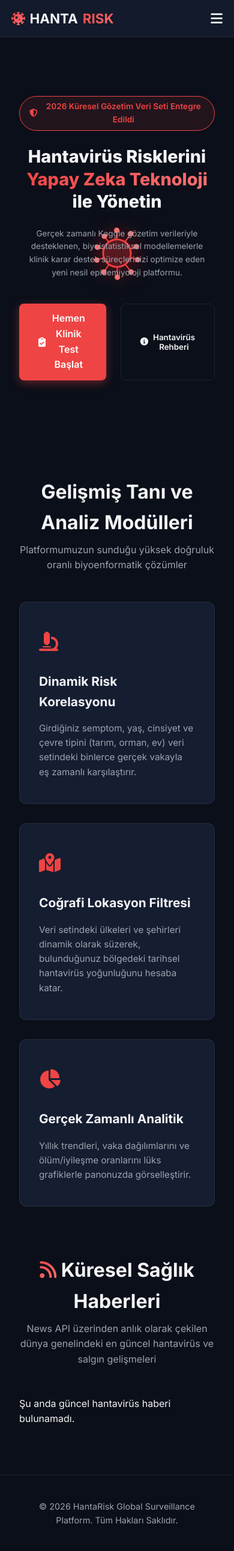
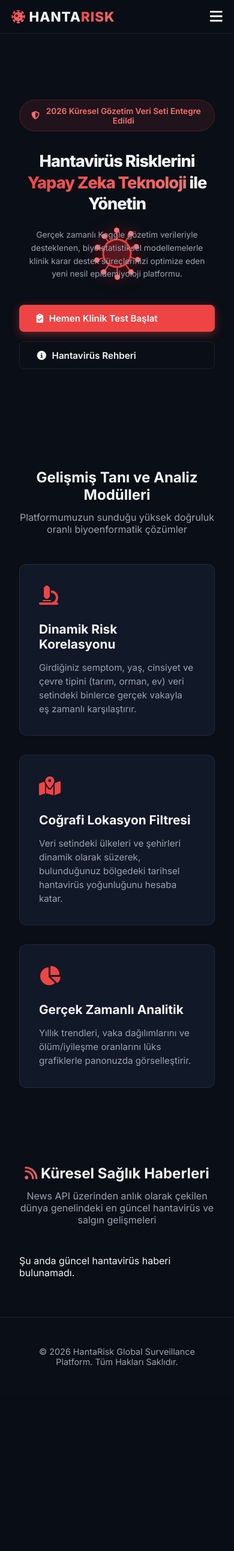
Before and after one commit to kayisdagasli-cmd/hantarisk, a Flask app: page / in a window 390 px wide. Shown: the whole page at 60% size. After the commit the page ends 2276 px from the top, so only its background shows below. Run offline with Flask 3, Linux system fonts and the light colour scheme; data that the repository does not hold is empty.

Commit message:
Update style.css

```diff
--- a/static/css/style.css
+++ b/static/css/style.css
@@ -1,7 +1,7 @@
-/* --- PREMIUM GLOBAL MODEREN STİLLER --- */
+/* --- TEMEL ÖZELLEŞTİRMELER VE LÜKS KARANLIK MOD --- */
 :root {
-    --bg-main: #0b0f19;
-    --bg-card: #151d30;
+    --bg-main: #0a0e17;
+    --bg-card: #111827;
     --primary: #ef4444;
     --primary-glow: rgba(239, 68, 68, 0.4);
     --text-main: #f3f4f6;
@@ -20,48 +20,49 @@ body {
     background-color: var(--bg-main);
     color: var(--text-main);
     overflow-x: hidden;
-    line-height: 1.6;
 }
 
-/* Arka Plandaki Animasyon Canvas'ı */
+/* Animasyon Arka Planı */
 #animation-canvas {
     position: fixed;
     top: 0;
     left: 0;
-    width: 100%;
-    height: 100%;
+    width: 100vw;
+    height: 100vh;
     z-index: -1;
     pointer-events: none;
 }
 
-/* --- %100 MOBİL UYUMLU NAVBAR --- */
+/* --- ÜST MENÜ (NAVBAR) TASARIMI --- */
 .navbar {
-    background: rgba(21, 29, 48, 0.85);
-    backdrop-filter: blur(12px);
-    border-bottom: 1px solid var(--border-color);
     position: fixed;
     top: 0;
+    left: 0;
     width: 100%;
-    z-index: 1000;
+    background: rgba(10, 14, 23, 0.75);
+    backdrop-filter: blur(15px);
+    -webkit-backdrop-filter: blur(15px);
+    border-bottom: 1px solid var(--border-color);
+    z-index: 9999;
+    transition: all 0.3s ease;
 }
 
 .nav-container {
-    max-width: 1200px;
+    max-width: 1400px;
     margin: 0 auto;
-    padding: 1rem 2rem;
     display: flex;
     justify-content: space-between;
     align-items: center;
+    padding: 1.2rem 2rem;
+    position: relative;
 }
 
 .nav-logo {
     font-size: 1.4rem;
-    font-weight: 700;
+    font-weight: 800;
+    color: var(--text-main);
     text-decoration: none;
-    color: var(--text-main);
-    display: flex;
-    align-items: center;
-    gap: 0.5rem;
+    letter-spacing: 1px;
 }
 
 .text-gradient {
@@ -72,7 +73,8 @@ body {
 
 .nav-menu {
     display: flex;
-    gap: 1.5rem;
+    gap: 1.8rem;
+    align-items: center;
 }
 
 .nav-link {
@@ -80,23 +82,24 @@ body {
     text-decoration: none;
     font-size: 0.95rem;
     font-weight: 500;
-    transition: all 0.3s ease;
+    transition: all 0.2s ease;
     display: flex;
     align-items: center;
-    gap: 0.4rem;
+    gap: 0.5rem;
 }
 
 .nav-link:hover, .nav-link.active {
-    color: var(--primary);
-    text-shadow: 0 0 10px var(--primary-glow);
+    color: var(--text-main);
+    text-shadow: 0 0 10px rgba(255,255,255,0.3);
 }
 
 .system-status {
     font-size: 0.85rem;
+    color: var(--text-muted);
     display: flex;
     align-items: center;
     gap: 0.5rem;
-    background: rgba(0, 0, 0, 0.3);
+    background: rgba(255,255,255,0.03);
     padding: 0.5rem 1rem;
     border-radius: 20px;
     border: 1px solid var(--border-color);
@@ -109,49 +112,49 @@ body {
     border-radius: 50%;
     display: inline-block;
     box-shadow: 0 0 8px #10b981;
-    animation: pulse 2s infinite;
 }
 
-@keyframes pulse {
-    0% { transform: scale(0.95); box-shadow: 0 0 0 0 rgba(16, 185, 129, 0.7); }
-    70% { transform: scale(1); box-shadow: 0 0 0 8px rgba(16, 185, 129, 0); }
-    100% { transform: scale(0.95); box-shadow: 0 0 0 0 rgba(16, 185, 129, 0); }
+/* --- KAHRAMAN (HERO) ALANI VE DİĞER KLASİK YAPILAR --- */
+.hero-section {
+    min-height: 85vh;
+    display: flex;
+    align-items: center;
+    justify-content: center;
+    text-align: center;
+    padding: 8rem 2rem 4rem 2rem;
 }
 
-/* --- HERO (KAHRAMAN) ALANI --- */
-.hero-section {
-    max-width: 1200px;
-    margin: 0 auto;
-    padding: 10rem 2rem 5rem 2rem;
-    text-align: center;
+.hero-content {
+    max-width: 800px;
 }
 
 .badge-premium {
     background: rgba(239, 68, 68, 0.1);
-    border: 1px solid var(--primary);
-    color: var(--primary);
-    padding: 0.4rem 1rem;
+    border: 1px solid rgba(239, 68, 68, 0.2);
+    color: #f87171;
+    padding: 0.6rem 1.2rem;
     border-radius: 30px;
-    font-size: 0.85rem;
-    font-weight: 600;
     display: inline-flex;
     align-items: center;
     gap: 0.5rem;
-    margin-bottom: 1.5rem;
+    font-size: 0.85rem;
+    margin-bottom: 2rem;
+    font-weight: 600;
 }
 
-.hero-content h1 {
-    font-size: 3.5rem;
+.hero-section h1 {
+    font-size: 3.2rem;
     font-weight: 800;
     line-height: 1.2;
     margin-bottom: 1.5rem;
+    letter-spacing: -1px;
 }
 
-.hero-content p {
+.hero-section p {
+    font-size: 1.1rem;
     color: var(--text-muted);
-    font-size: 1.2rem;
-    max-width: 800px;
-    margin: 0 auto 2.5rem auto;
+    line-height: 1.6;
+    margin-bottom: 2.5rem;
 }
 
 .hero-actions {
@@ -160,47 +163,47 @@ body {
     gap: 1.5rem;
 }
 
-/* Buton Tasarımları */
 .btn {
-    padding: 0.8rem 2rem;
+    padding: 0.8rem 1.8rem;
     border-radius: 8px;
+    font-size: 0.95rem;
     font-weight: 600;
     text-decoration: none;
+    cursor: pointer;
+    transition: all 0.2s ease;
     display: inline-flex;
     align-items: center;
-    gap: 0.5rem;
-    cursor: pointer;
-    transition: all 0.3s ease;
-    border: none;
+    gap: 0.6rem;
 }
 
 .btn-primary {
     background: var(--primary);
-    color: #fff;
+    color: white;
+    border: none;
     box-shadow: 0 4px 15px var(--primary-glow);
 }
 
 .btn-primary:hover {
     transform: translateY(-2px);
-    box-shadow: 0 6px 20px rgba(239, 68, 68, 0.6);
+    box-shadow: 0 6px 20px var(--primary-glow);
 }
 
 .btn-outline {
     background: transparent;
+    color: var(--text-main);
     border: 1px solid var(--border-color);
-    color: var(--text-main);
 }
 
 .btn-outline:hover {
-    background: rgba(255, 255, 255, 0.05);
+    background: rgba(255,255,255,0.05);
     border-color: var(--text-muted);
 }
 
-/* --- ÖZELLİKLER & HABERLER GRID YAPILARI --- */
+/* Modül Kartları */
 .features-section, .news-section {
-    max-width: 1200px;
-    margin: 5rem auto;
-    padding: 0 2rem;
+    max-width: 1400px;
+    margin: 0 auto;
+    padding: 4rem 2rem;
 }
 
 .section-title {
@@ -209,9 +212,9 @@ body {
 }
 
 .section-title h2 {
-    font-size: 2rem;
+    font-size: 2.2rem;
     font-weight: 700;
-    margin-bottom: 0.5rem;
+    margin-bottom: 0.8rem;
 }
 
 .section-title p {
@@ -220,22 +223,21 @@ body {
 
 .features-grid, .news-grid {
     display: grid;
-    grid-template-columns: repeat(auto-fit, minmax(300px, 1fr));
+    grid-template-columns: repeat(auto-fit, min-width(300px), 1fr);
     gap: 2rem;
 }
 
 .feature-card, .news-card {
     background: var(--bg-card);
     border: 1px solid var(--border-color);
-    padding: 2.5rem 2rem;
+    padding: 2rem;
     border-radius: 12px;
     transition: all 0.3s ease;
 }
 
 .feature-card:hover, .news-card:hover {
+    border-color: rgba(239, 68, 68, 0.3);
     transform: translateY(-5px);
-    border-color: rgba(239, 68, 68, 0.3);
-    box-shadow: 0 10px 30px rgba(0,0,0,0.5);
 }
 
 .feature-icon {
@@ -252,184 +254,128 @@ body {
 .feature-card p, .news-card p {
     color: var(--text-muted);
     font-size: 0.95rem;
+    line-height: 1.5;
 }
 
-/* Haber Kartları Özel */
-.news-source {
-    font-size: 0.75rem;
-    color: var(--primary);
-    text-transform: uppercase;
-    font-weight: 700;
-    margin-bottom: 0.5rem;
-    letter-spacing: 1px;
-}
-
-.news-link {
-    color: var(--primary);
-    text-decoration: none;
-    font-size: 0.9rem;
-    font-weight: 600;
-    margin-top: 1.5rem;
-    display: inline-flex;
-    align-items: center;
-    gap: 0.3rem;
-}
-
-.loading-spinner {
-    grid-column: 1 / -1;
-    text-align: center;
-    color: var(--text-muted);
-    padding: 3rem;
-    font-size: 1.2rem;
-}
-
-/* --- PREMIUM REHBER MODAL (POPUP) --- */
+/* Modal Popup Yapısı */
 .modal {
-    display: none;
     position: fixed;
     top: 0; left: 0; width: 100%; height: 100%;
-    background: rgba(5, 7, 12, 0.85);
-    backdrop-filter: blur(8px);
-    z-index: 2000;
+    background: rgba(0,0,0,0.6);
+    backdrop-filter: blur(10px);
+    display: none;
     justify-content: center;
     align-items: center;
-    padding: 2rem;
+    z-index: 10000;
 }
 
 .modal-content {
     background: var(--bg-card);
     border: 1px solid var(--border-color);
-    width: 100%;
-    max-width: 650px;
+    padding: 2.5rem;
     border-radius: 16px;
-    overflow: hidden;
-    animation: modalSlide 0.4s ease;
-}
-
-@keyframes modalSlide {
-    from { transform: translateY(30px); opacity: 0; }
-    to { transform: translateY(0); opacity: 1; }
+    max-width: 600px;
+    width: 90%;
 }
 
 .modal-header {
-    padding: 1.5rem 2rem;
-    border-bottom: 1px solid var(--border-color);
     display: flex;
     justify-content: space-between;
     align-items: center;
+    margin-bottom: 1.5rem;
 }
 
 .close-modal {
-    font-size: 1.8rem;
+    font-size: 2rem;
     cursor: pointer;
     color: var(--text-muted);
 }
 
-.close-modal:hover { color: var(--primary); }
-
-.modal-body {
-    padding: 2rem;
-    max-height: 60vh;
-    overflow-y: auto;
-}
-
-.modal-body h4 {
-    margin-top: 1.5rem;
-    margin-bottom: 0.5rem;
-    color: var(--primary);
-}
-
-.modal-body ul {
-    list-style: none;
-    margin-left: 0;
-}
-
-.modal-body li {
-    margin-bottom: 0.8rem;
-    font-size: 0.95rem;
-}
-
-.modal-footer {
-    padding: 1.5rem 2rem;
-    border-top: 1px solid var(--border-color);
-    text-align: right;
-}
+.modal-body h4 { margin: 1rem 0 0.5rem 0; color: var(--primary); }
+.modal-body ul { margin-left: 1.5rem; margin-top: 0.5rem; }
+.modal-body li { margin-bottom: 0.5rem; color: var(--text-muted); }
 
 .main-footer {
     text-align: center;
-    padding: 2.5rem;
+    padding: 3rem;
     border-top: 1px solid var(--border-color);
     color: var(--text-muted);
     font-size: 0.9rem;
 }
 
-/* --- MOBİL UYUMLULUK VE KATLANABİLİR MENÜ (MÜKEMMEL SÜRÜM) --- */
+/* --- TELEFONLAR İÇİN KATLANABİLİR HAMBURGER MENÜ (MÜKEMMEL AKILLI SÜRÜM) --- */
 @media (max-width: 768px) {
     .nav-container {
-        flex-direction: row; /* Logo ve buton yan yana */
-        justify-content: space-between;
-        padding: 0.8rem 1.2rem;
+        flex-direction: row !important;
+        justify-content: space-between !important;
+        align-items: center !important;
+        padding: 0.8rem 1.2rem !important;
     }
 
-    /* Telefonda menü linklerini gizle ve açılır kutu yap */
+    /* Telefonda menü listesini başlangıçta gizle ve lüks kutuya dönüştür */
     .nav-menu {
-        display: none; /* İlk başta gizli */
-        flex-direction: column;
-        width: 100%;
-        position: absolute;
-        top: 100%;
-        left: 0;
-        background: rgba(10, 14, 23, 0.95);
-        backdrop-filter: blur(20px);
-        -webkit-backdrop-filter: blur(20px);
-        padding: 1.5rem;
-        gap: 1.2rem;
-        border-bottom: 1px solid var(--border-color);
-        box-shadow: 0 10px 20px rgba(0,0,0,0.5);
+        display: none;
+        flex-direction: column !important;
+        width: 100% !important;
+        position: absolute !important;
+        top: 100% !important;
+        left: 0 !important;
+        background: rgba(10, 14, 23, 0.98) !important;
+        backdrop-filter: blur(25px) !important;
+        -webkit-backdrop-filter: blur(25px) !important;
+        padding: 1.5rem !important;
+        gap: 1.2rem !important;
+        border-bottom: 1px solid rgba(255, 255, 255, 0.1) !important;
+        box-shadow: 0 15px 30px rgba(0, 0, 0, 0.7) !important;
+        z-index: 9999 !important;
     }
 
-    /* Menüye 'active' sınıfı gelince aşağı doğru açılacak */
+    /* JavaScript butona basınca bu sınıfı ekleyecek ve menü aşağı açılacak */
     .nav-menu.active {
-        display: flex;
+        display: flex !important;
     }
 
     .system-status {
-        display: none; /* Telefonda çok yer kaplamasın diye gizledik */
+        display: none !important; /* Telefonda kalabalık etmesin diye gizlendi */
     }
 
-    /* Mobil Menü Açma Butonu (Hamburger İkonu) */
+    /* Üç Çizgi Hamburger Butonunu Aktif Et */
     .menu-toggle {
         display: block !important;
-        font-size: 1.4rem;
-        color: var(--text-main);
-        cursor: pointer;
-        transition: color 0.2s;
-    }
-    .menu-toggle:hover {
-        color: var(--primary);
+        font-size: 1.5rem !important;
+        color: #ffffff !important;
+        cursor: pointer !important;
+        transition: color 0.2s ease;
     }
 
-    /* --- MOBİL YAZI BOYUTLARINI KÜÇÜLTME --- */
+    .menu-toggle:hover {
+        color: #ef4444 !important;
+    }
+
+    /* MOBİL YAZI BOYUTLARINI ZARİFLEŞTİRME */
     .hero-section h1 {
-        font-size: 1.8rem !important; /* Büyük başlığı zarifleştirdik */
-        line-height: 1.3;
+        font-size: 1.7rem !important;
+        line-height: 1.3 !important;
     }
 
     .hero-section p {
-        font-size: 0.85rem !important; /* Açıklama yazısını küçülttük */
-        padding: 0 0.5rem;
+        font-size: 0.85rem !important;
+        padding: 0 0.5rem !important;
     }
 
-    .premium-card h2 {
-        font-size: 1.3rem !important;
+    .section-title h2 {
+        font-size: 1.5rem !important;
     }
 
-    .premium-card {
-        padding: 1.2rem;
+    .hero-actions {
+        flex-direction: column;
+        gap: 1rem;
     }
 }
 
-/* Masaüstünde hamburger butonunu gizle */
-.menu-toggle {
-    display: none;
+/* Masaüstü ekranlarda hamburger butonunu tamamen gizle */
+@media (min-width: 769px) {
+    .menu-toggle {
+        display: none !important;
+    }
 }
```
